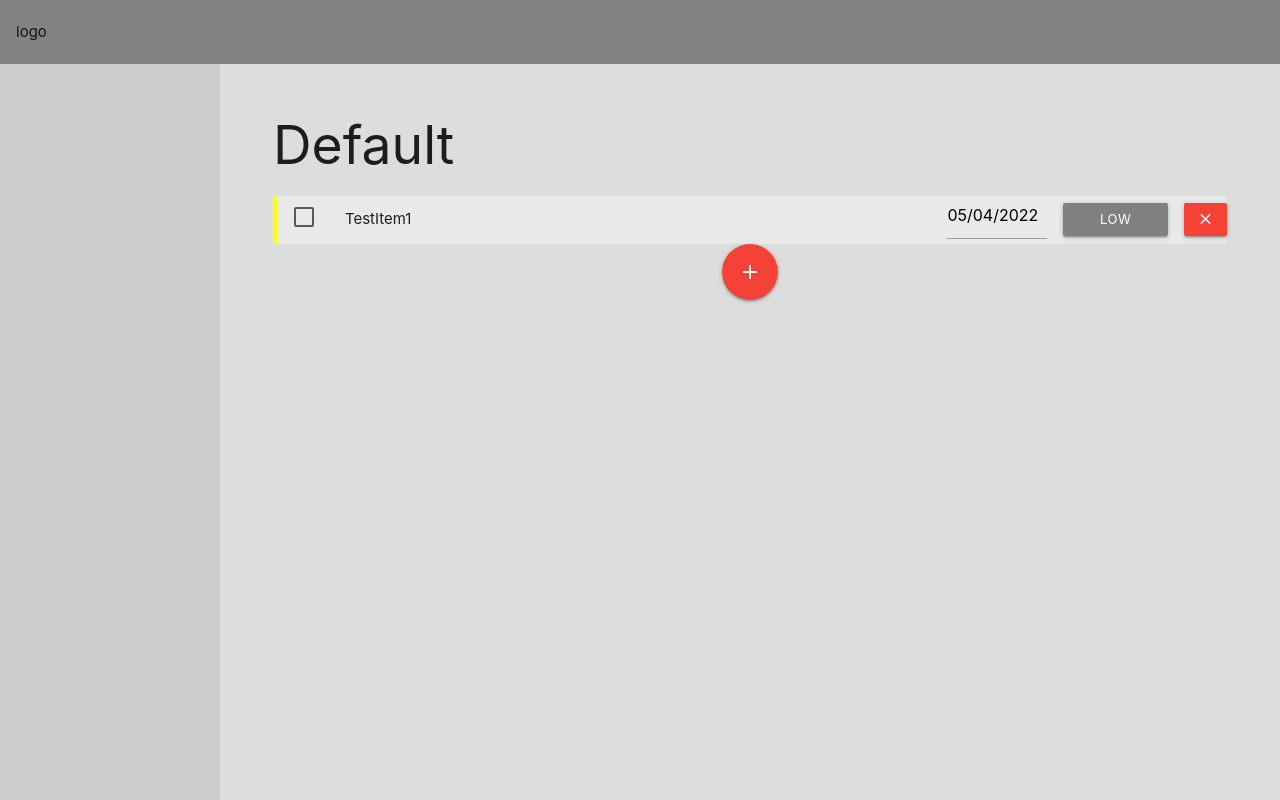
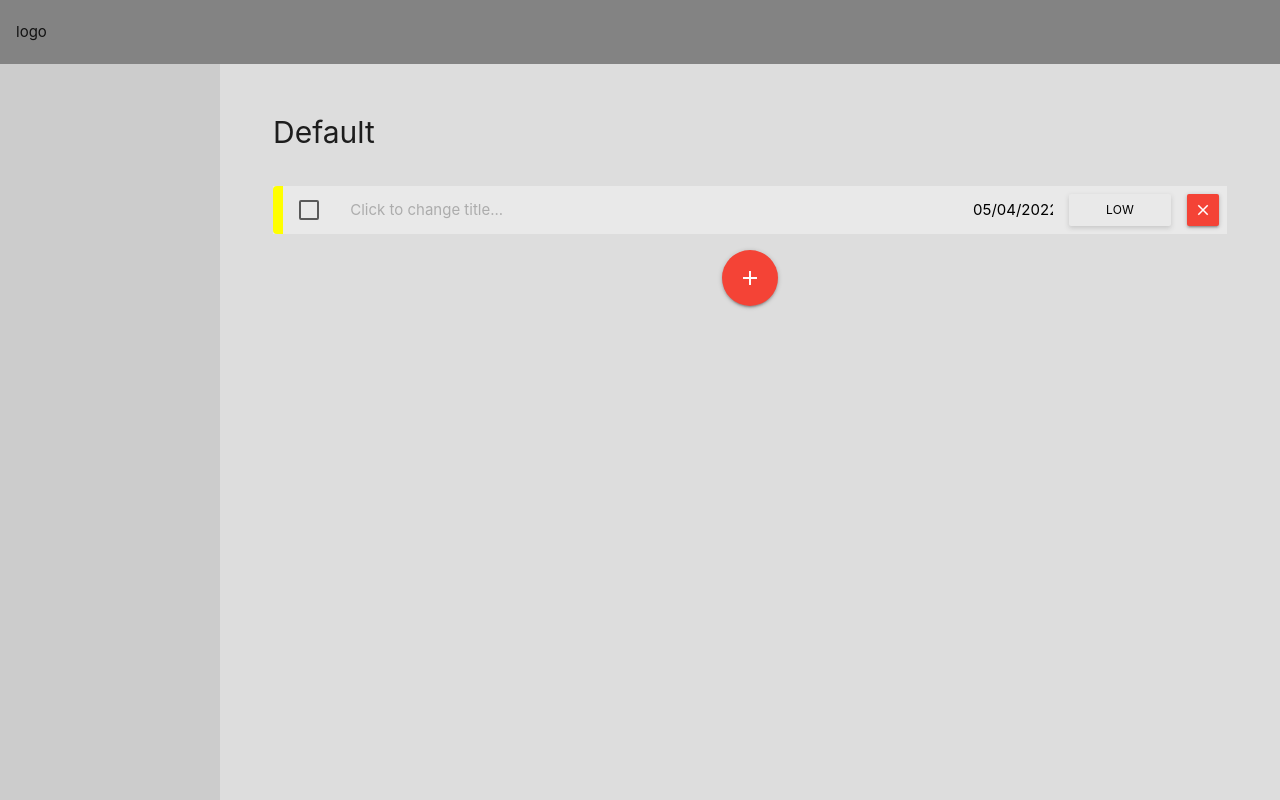
Before and after one commit to zl90/to-do-list, a website built with webpack: page dist/index.html in a window 1280 px wide. Both pictures are taken after a click on the link "add". Built offline with nearby package versions, Linux system fonts and the light colour scheme.

Commit message:
Add Title-editing functionality

```diff
--- a/src/DisplayController.js
+++ b/src/DisplayController.js
@@ -1,6 +1,7 @@
 import { MainController } from ".";
 import { ObjectController, Project, ToDoItem } from './ObjectController';
-import format from 'date-fns/format'
+import endOfToday from 'date-fns/endOfToday';
+import format from 'date-fns/format';
 
 const DisplayController = (function () {
 
@@ -75,14 +76,23 @@ const DisplayController = (function () {
 
     const clickAddTask = (project) => {
         // Temporary function to add a default object
-        const newItem = ToDoItem(`TestItem${project.getItems().length + 1}`);
+        const newItem = ToDoItem(``);
         project.addItem(newItem);
         save(project);
     };
 
     const changeDueDate = (project, item, datepicker) => {
-        const date = format(new Date(datepicker.value), 'MM/dd/yyyy');
-        item.dueDate = date;
+        if (datepicker.value) {
+            item.dueDate = format(new Date(datepicker.value), 'MM/dd/yyyy');
+        } else {
+            item.dueDate = format(endOfToday(), 'MM/dd/yyyy');
+        }
+
+        save(project);
+    };
+
+    const changeTitle = (project, item, newTitle) => {
+        item.title = newTitle;
         save(project);
     };
 
@@ -123,6 +133,8 @@ const DisplayController = (function () {
             itemCheckbox.type = 'checkbox';
             const newSpan = document.createElement('span');
             const newLabel = document.createElement('label');
+            newLabel.classList.add('valign-wrapper');
+            newLabel.classList.add('center');
             newLabel.classList.add('label-container');
             if (project.getItems()[i].complete) {
                 itemCheckbox.checked = "checked";
@@ -132,13 +144,22 @@ const DisplayController = (function () {
 
             // Title
             const itemTitle = document.createElement('div');
+            itemTitle.classList.add('input-field');
             itemTitle.classList.add('item-title');
-            itemTitle.textContent = project.getItems()[i].title;
+            // itemTitle.classList.add('truncate');
+            const newInputField = document.createElement('input');
+            newInputField.classList.add('validate');
+            newInputField.classList.add('title-input');
+            newInputField.value = project.getItems()[i].title;
+            newInputField.placeholder = "Click to change title...";
+            newInputField.addEventListener('change', () => {changeTitle(project, project.getItems()[i], newInputField.value)});
+            itemTitle.appendChild(newInputField);
 
             // Duedate (date picker)
             const itemDueDate = document.createElement('input');
             itemDueDate.classList.add('item-duedate');
             itemDueDate.classList.add('datepicker');
+            itemDueDate.classList.add('valign-wrapper');
             //itemDueDate.placeholder = "Due date...";
             itemDueDate.value = format(new Date(project.getItems()[i].dueDate), 'MM/dd/yyyy');
             itemDueDate.type = "text";
--- a/src/ObjectController.js
+++ b/src/ObjectController.js
@@ -1,6 +1,6 @@
 
 import endOfToday from 'date-fns/endOfToday';
-import format from 'date-fns/format'
+import format from 'date-fns/format';
 
 const ToDoItem = (title = 'Title...', dueDate = format(endOfToday(), 'MM/dd/yyyy'), priority = 'low') => {
     let complete = false;
--- a/src/style.css
+++ b/src/style.css
@@ -44,6 +44,13 @@ body {
     width: clamp(300px, 90%, 992px);
     margin-top: 16px;
     margin-bottom: 16px;
+    display: flex;
+    flex-direction: column;
+    gap: 16px;
+}
+
+.content-heading {
+    font-size: 2rem;
 }
 
 .navbar-container {
@@ -73,17 +80,17 @@ body {
     height: 48px;
     gap: 16px;
     background-color: rgb(233, 233, 233);
+    padding-right: 8px;
 }
 
 .label-container {
-    display: flex;
-    align-items: center;
-    justify-content: center;
-
+    /* Center the checkbox */
+    position: relative;
+    top: 3px;
 }
 
 .colour-mark {
-    width: 8px;
+    width: 16px;
     height: 100%;
     border-top-left-radius: 4px;
     border-bottom-left-radius: 4px;
@@ -96,29 +103,71 @@ body {
     align-items: center;
 
     /* Truncate text */
-    white-space: nowrap;
+    /* white-space: nowrap;
     overflow: hidden;
-    text-overflow: ellipsis;
+    text-overflow: ellipsis; */
+}
+
+input:not([type]) {
+    /* Title text */
+    border-bottom: none;
+    margin-bottom: 0;
+    font-size: 1rem;
+}
+
+input:not([type])::placeholder {
+    color: rgb(172, 172, 172);
 }
 
 input[type=text]:not(.browser-default) {
-    width: 100px;
+    /* duedate */
+    border-bottom: none;
+    width: 80px;
+    margin-bottom: 0;
+    font-size: 1rem;
+    text-align: center;
+}
+
+input[type=text]:not(.browser-default):hover {
+    /* duedate:hover */
+    cursor: pointer;
 }
 
 .item-delete {
     display: flex;
     justify-content: center;
     align-items: center;
+    width: 16px;
 }
 
 .item-priority {
     width: 150px;
     background-color: grey;
+    display: flex;
+    justify-content: center;
+    align-items: center;
+    font-size: 0.8rem;
+    letter-spacing: 0.01rem;
+    -webkit-text-size-adjust: 0;
+    padding-right: 8px;
+    padding-left: 8px;
+    color: black;
+    background-color: rgb(233, 233, 233);
+    box-shadow: 0px 2px 5px rgba(128, 128, 128, 0.329);
 }
 
 .item-priority:hover {
-    width: 150px;
-    background-color: rgb(102, 102, 102);
+
+    /* background-color: rgb(102, 102, 102); */
+    color: gray;
+    background-color: rgb(233, 233, 233);
+    box-shadow: 0px 2px 5px rgba(128, 128, 128, 0.445);
+}
+
+
+
+.dropdown-content {
+    border-radius: 3px;
 }
 
 .addtask-container {
@@ -165,4 +214,12 @@ input[type=text]:not(.browser-default) {
         display: block;
     }
 
+    .item-container {
+        width: 100%;
+        height: 48px;
+        gap: 6px;
+        background-color: rgb(233, 233, 233);
+        padding-right: 4px;
+    }
+
 }
```
Also changed, not shown: dist/main.js.
